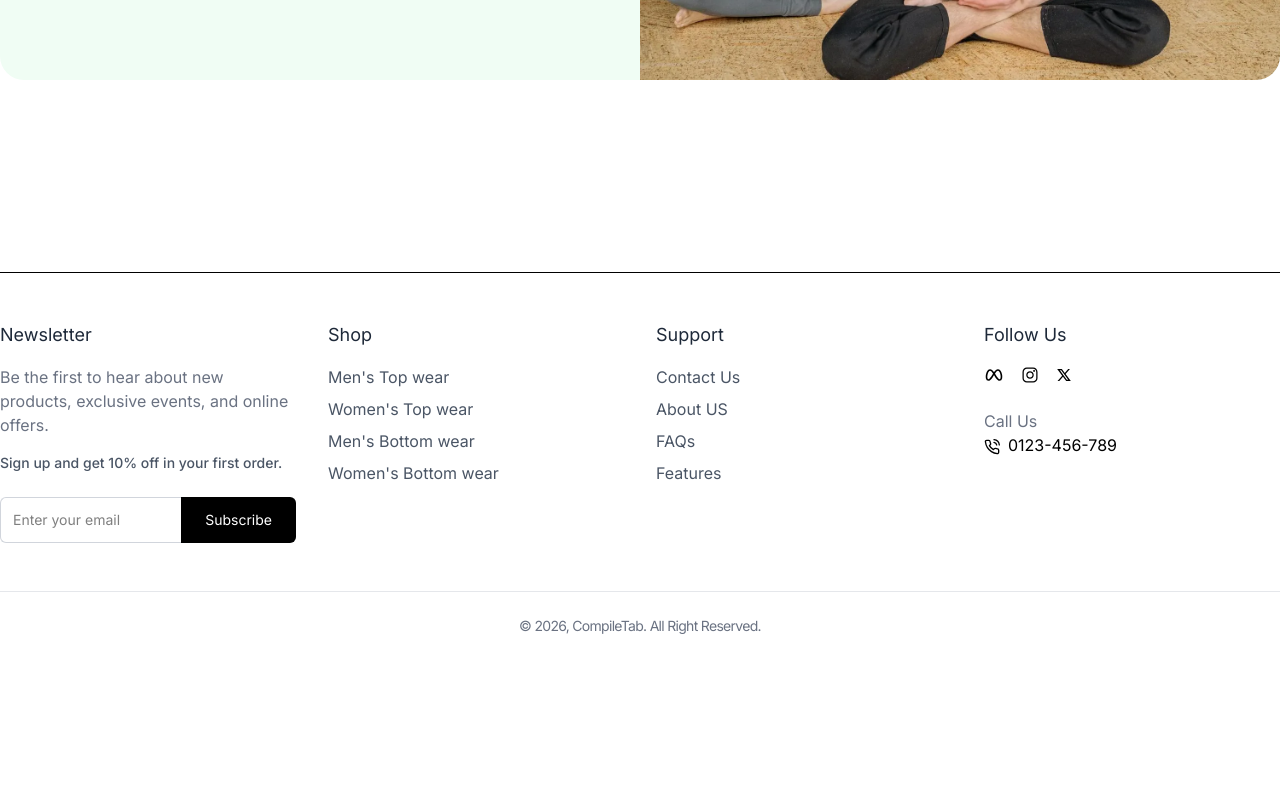
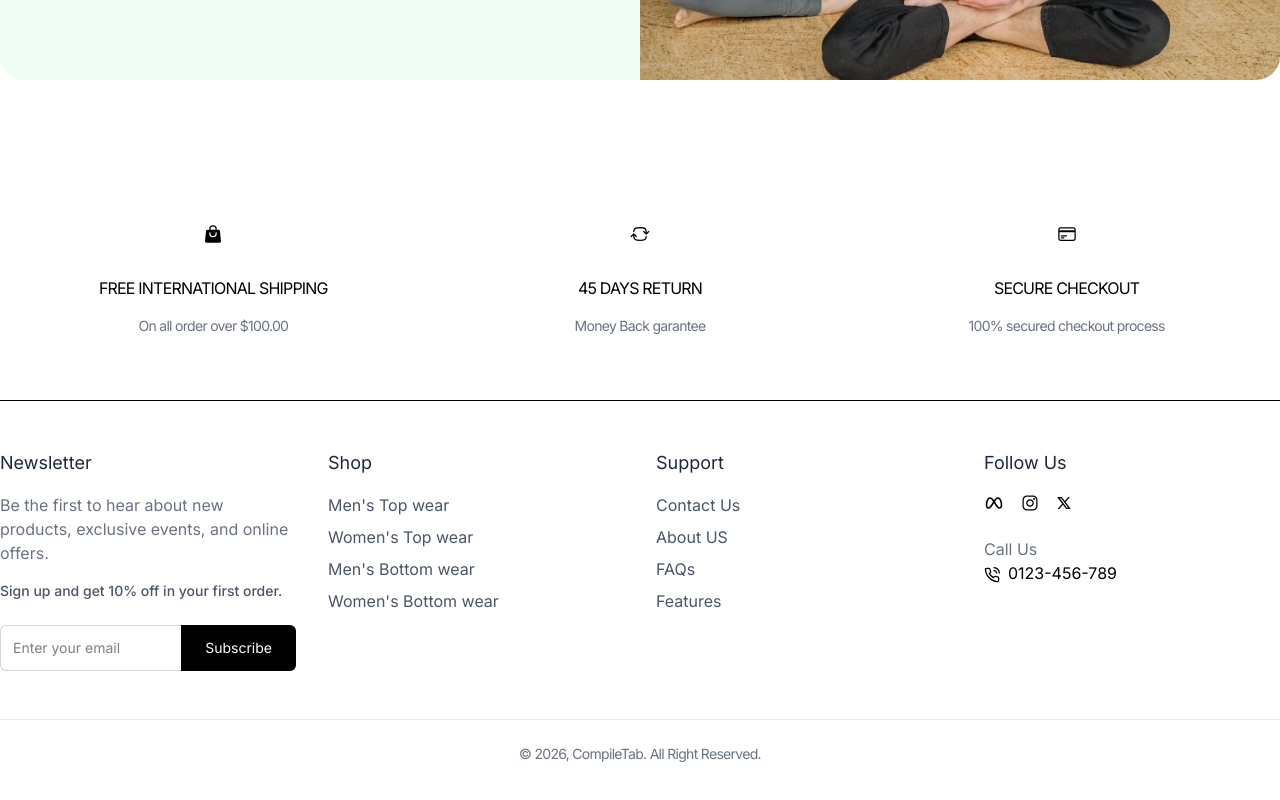
Before and after one commit to marwenkhlifi15/Clothing-E-Commerce-Platform-Frontend, a React (Vite) app: page / in a window 1280 px wide. Shown: the part 5477-6277 px from the top of the page. Before the commit the page ends 6161 px from the top, so only its background shows below. Built offline with nearby package versions, Linux system fonts and the light colour scheme.

Commit message:
Complete home page

```diff
--- a/src/components/Products/FeaturesSection.jsx
+++ b/src/components/Products/FeaturesSection.jsx
@@ -1,8 +1,44 @@
+import {
+  HiArrowPathRoundedSquare,
+  HiOutlineCreditCard,
+  HiShoppingBag,
+} from 'react-icons/hi2';
 const FeaturesSection = () => {
   return (
     <section className="py-16 px-4 bg-white">
       <div className="container mx-auto grid grid-cols-1 md:grid-cols-3 gap-8 text-center">
         {/* Feature 1 */}
+        <div className="flex flex-col items-center">
+          <div className="p-4 rounded-full mb-4">
+            <HiShoppingBag className="text-xl" />
+          </div>
+          <h4 className="tracking-tighter mb-4">FREE INTERNATIONAL SHIPPING</h4>
+          <p className="text-gray-500 text-sm tracking-tighter">
+            On all order over $100.00
+          </p>
+        </div>
+
+        {/* Feature 2 */}
+        <div className="flex flex-col items-center">
+          <div className="p-4 rounded-full mb-4">
+            <HiArrowPathRoundedSquare className="text-xl" />
+          </div>
+          <h4 className="tracking-tighter mb-4">45 DAYS RETURN</h4>
+          <p className="text-gray-500 text-sm tracking-tighter">
+            Money Back garantee
+          </p>
+        </div>
+
+        {/* Feature 3 */}
+        <div className="flex flex-col items-center">
+          <div className="p-4 rounded-full mb-4">
+            <HiOutlineCreditCard className="text-xl" />
+          </div>
+          <h4 className="tracking-tighter mb-4">SECURE CHECKOUT</h4>
+          <p className="text-gray-500 text-sm tracking-tighter">
+            100% secured checkout process
+          </p>
+        </div>
       </div>
     </section>
   );
```
